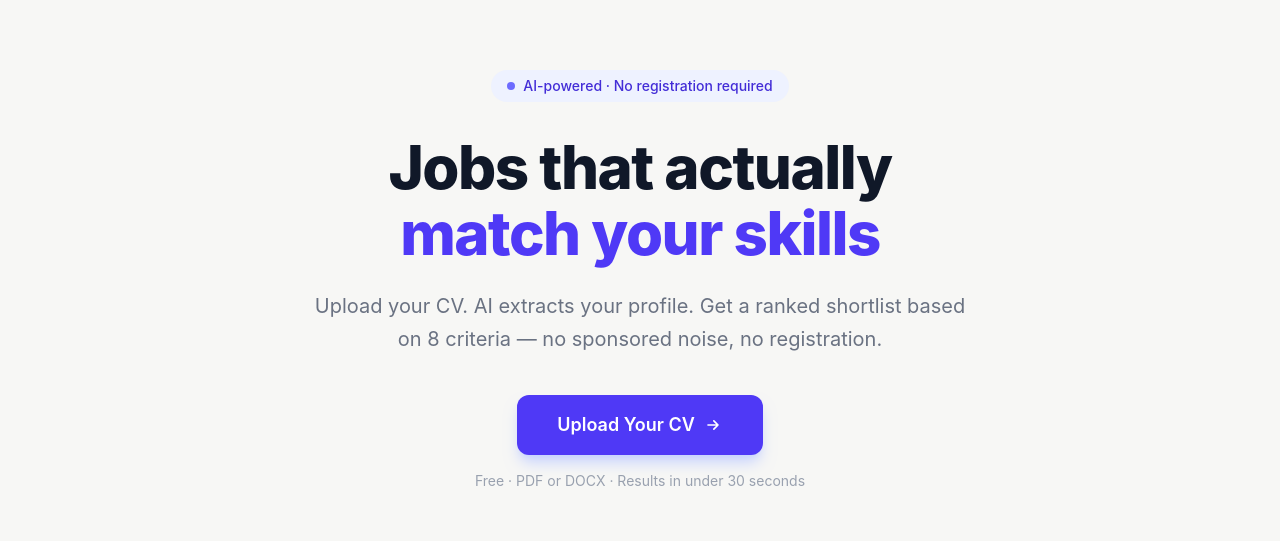
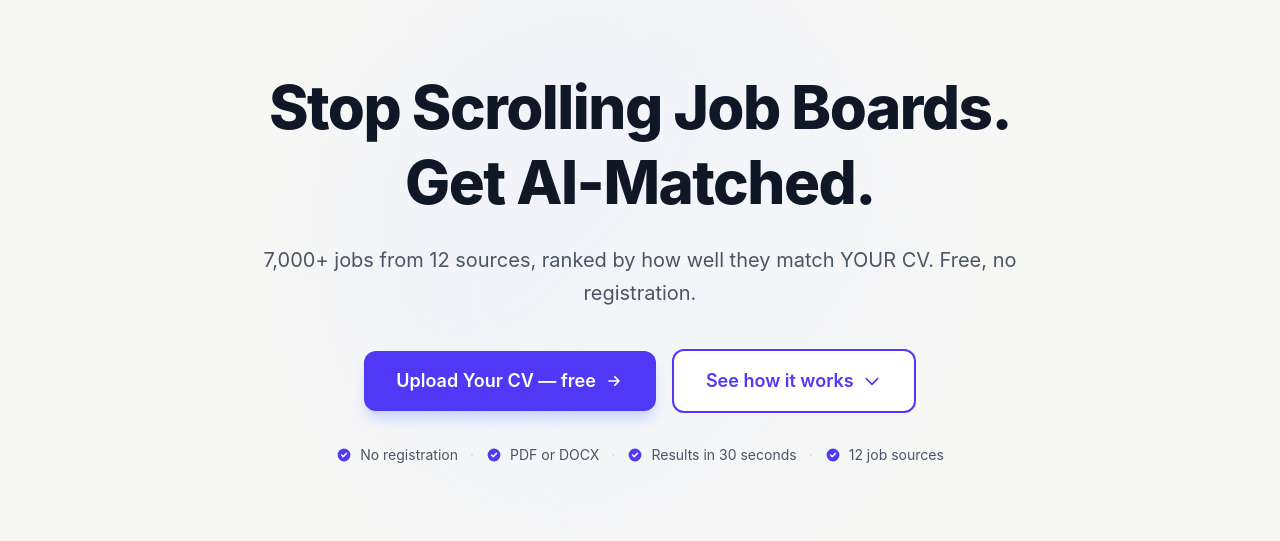
Before and after one commit to MartinPetrov8/AI-me-a-job, a Next.js app: page / in a window 1280 px wide. Shown: the part 152-693 px from the top of the page. Built offline with nearby package versions, Linux system fonts and the light colour scheme; no server answers; the database is empty.

Commit message:
feat(S-01): Hero Section Overhaul

```diff
--- a/src/app/home-client.tsx
+++ b/src/app/home-client.tsx
@@ -2,6 +2,7 @@
 
 import Link from 'next/link';
 import { useEffect, useState } from 'react';
+import { motion, useReducedMotion } from 'framer-motion';
 
 interface Stats {
   total_jobs: number;
@@ -12,6 +13,7 @@ interface Stats {
 
 export default function HomeClient() {
   const [stats, setStats] = useState<Stats | null>(null);
+  const prefersReducedMotion = useReducedMotion();
 
   useEffect(() => {
     fetch('/api/stats')
@@ -19,6 +21,31 @@ export default function HomeClient() {
       .then(data => setStats(data))
       .catch(() => setStats(null));
   }, []);
+
+  const handleSmoothScroll = (e: React.MouseEvent<HTMLAnchorElement>) => {
+    e.preventDefault();
+    const target = document.querySelector('#how-it-works');
+    if (target) {
+      target.scrollIntoView({ behavior: 'smooth' });
+    }
+  };
+
+  const AnimatedCounter = ({ value }: { value: number }) => {
+    if (prefersReducedMotion) {
+      return <span className="font-bold text-2xl text-indigo-600">{value.toLocaleString()}</span>;
+    }
+
+    return (
+      <motion.span
+        className="font-bold text-2xl text-indigo-600"
+        initial={{ opacity: 0, scale: 0.8 }}
+        animate={{ opacity: 1, scale: 1 }}
+        transition={{ duration: 0.5 }}
+      >
+        {value.toLocaleString()}
+      </motion.span>
+    );
+  };
 
   return (
     <main className="min-h-screen bg-[#F7F7F5]">
@@ -31,59 +58,99 @@ export default function HomeClient() {
         </div>
       </nav>
 
-      <div className="max-w-5xl mx-auto px-6 pt-24 pb-16 text-center">
-        <div className="inline-flex items-center gap-2 bg-indigo-50 text-indigo-700 text-sm font-medium px-4 py-1.5 rounded-full mb-8">
-          <span className="w-2 h-2 rounded-full bg-indigo-500 animate-pulse" />
-          AI-powered · No registration required
-        </div>
+      <div className="relative max-w-5xl mx-auto px-6 pt-24 pb-16 text-center overflow-hidden">
+        <div className="absolute top-0 left-1/2 -translate-x-1/2 w-[600px] h-[600px] bg-gradient-to-br from-indigo-100 via-indigo-50 to-transparent rounded-full blur-3xl opacity-40 pointer-events-none" />
 
-        <h1 className="text-6xl font-extrabold text-gray-900 mb-6 leading-[1.1] tracking-tight">
-          Jobs that actually<br />
-          <span className="text-indigo-600">match your skills</span>
+        <div className="relative z-10">
+          <h1 className="text-5xl md:text-6xl font-extrabold text-gray-900 mb-6 leading-tight tracking-tight">
+            Stop Scrolling Job Boards.<br />
+            Get AI-Matched.
           </h1>
 
-        <p className="text-xl text-gray-500 mb-10 max-w-2xl mx-auto leading-relaxed">
-          Upload your CV. AI extracts your profile. Get a ranked shortlist based on 8 criteria — no sponsored noise, no registration.
+          <p className="text-xl text-gray-600 mb-10 max-w-3xl mx-auto leading-relaxed">
+            7,000+ jobs from 12 sources, ranked by how well they match YOUR CV. Free, no registration.
           </p>
 
+          <div className="flex flex-col sm:flex-row items-center justify-center gap-4 mb-8">
             <Link
               href="/upload"
-          className="inline-flex items-center gap-2 bg-indigo-600 text-white font-semibold px-10 py-4 rounded-xl hover:bg-indigo-700 transition-colors text-lg shadow-lg shadow-indigo-200"
+              className="inline-flex items-center gap-2 bg-indigo-600 text-white font-semibold px-8 py-4 rounded-xl hover:bg-indigo-700 transition-colors text-lg shadow-lg shadow-indigo-200 w-full sm:w-auto justify-center"
             >
-          Upload Your CV
+              Upload Your CV — free
               <svg className="w-5 h-5" fill="none" stroke="currentColor" viewBox="0 0 24 24">
                 <path strokeLinecap="round" strokeLinejoin="round" strokeWidth={2} d="M13 7l5 5m0 0l-5 5m5-5H6" />
               </svg>
             </Link>
-        <p className="mt-4 text-sm text-gray-400">Free · PDF or DOCX · Results in under 30 seconds</p>
+            <a
+              href="#how-it-works"
+              onClick={handleSmoothScroll}
+              className="inline-flex items-center gap-2 bg-white text-indigo-600 font-semibold px-8 py-4 rounded-xl border-2 border-indigo-600 hover:bg-indigo-50 transition-colors text-lg w-full sm:w-auto justify-center"
+            >
+              See how it works
+              <svg className="w-5 h-5" fill="none" stroke="currentColor" viewBox="0 0 24 24">
+                <path strokeLinecap="round" strokeLinejoin="round" strokeWidth={2} d="M19 9l-7 7-7-7" />
+              </svg>
+            </a>
+          </div>
+
+          <div className="flex flex-wrap items-center justify-center gap-3 text-sm text-gray-600 mb-12">
+            <span className="flex items-center gap-2">
+              <svg className="w-4 h-4 text-indigo-600" fill="currentColor" viewBox="0 0 20 20">
+                <path fillRule="evenodd" d="M10 18a8 8 0 100-16 8 8 0 000 16zm3.707-9.293a1 1 0 00-1.414-1.414L9 10.586 7.707 9.293a1 1 0 00-1.414 1.414l2 2a1 1 0 001.414 0l4-4z" clipRule="evenodd" />
+              </svg>
+              No registration
+            </span>
+            <span className="text-gray-300">·</span>
+            <span className="flex items-center gap-2">
+              <svg className="w-4 h-4 text-indigo-600" fill="currentColor" viewBox="0 0 20 20">
+                <path fillRule="evenodd" d="M10 18a8 8 0 100-16 8 8 0 000 16zm3.707-9.293a1 1 0 00-1.414-1.414L9 10.586 7.707 9.293a1 1 0 00-1.414 1.414l2 2a1 1 0 001.414 0l4-4z" clipRule="evenodd" />
+              </svg>
+              PDF or DOCX
+            </span>
+            <span className="text-gray-300">·</span>
+            <span className="flex items-center gap-2">
+              <svg className="w-4 h-4 text-indigo-600" fill="currentColor" viewBox="0 0 20 20">
+                <path fillRule="evenodd" d="M10 18a8 8 0 100-16 8 8 0 000 16zm3.707-9.293a1 1 0 00-1.414-1.414L9 10.586 7.707 9.293a1 1 0 00-1.414 1.414l2 2a1 1 0 001.414 0l4-4z" clipRule="evenodd" />
+              </svg>
+              Results in 30 seconds
+            </span>
+            <span className="text-gray-300">·</span>
+            <span className="flex items-center gap-2">
+              <svg className="w-4 h-4 text-indigo-600" fill="currentColor" viewBox="0 0 20 20">
+                <path fillRule="evenodd" d="M10 18a8 8 0 100-16 8 8 0 000 16zm3.707-9.293a1 1 0 00-1.414-1.414L9 10.586 7.707 9.293a1 1 0 00-1.414 1.414l2 2a1 1 0 001.414 0l4-4z" clipRule="evenodd" />
+              </svg>
+              12 job sources
+            </span>
+          </div>
+        </div>
       </div>
 
       {stats && (
-        <div className="max-w-5xl mx-auto px-6 pb-8">
+        <div className="max-w-5xl mx-auto px-6 pb-16">
           <div className="bg-white rounded-2xl border border-gray-100 shadow-sm p-6 text-center">
-            <div className="flex items-center justify-center gap-8 text-sm text-gray-600">
+            <div className="flex flex-col sm:flex-row items-center justify-center gap-6 sm:gap-8 text-sm text-gray-600">
               <div className="flex items-center gap-2">
-                <span className="font-bold text-2xl text-indigo-600 animate-count">{stats.total_jobs}</span>
+                <AnimatedCounter value={stats.total_jobs} />
                 <span>active jobs</span>
               </div>
-              <span className="text-gray-300">|</span>
+              <span className="hidden sm:inline text-gray-300">|</span>
               <div className="flex items-center gap-2">
-                <span className="font-bold text-2xl text-indigo-600 animate-count">{stats.countries}</span>
+                <AnimatedCounter value={stats.countries} />
                 <span>countries</span>
               </div>
-              <span className="text-gray-300">|</span>
+              <span className="hidden sm:inline text-gray-300">|</span>
               <div className="flex items-center gap-2">
-                <span className="font-bold text-2xl text-indigo-600 animate-count">{stats.sources}</span>
+                <AnimatedCounter value={stats.sources} />
                 <span>sources</span>
               </div>
-              <span className="text-gray-300">|</span>
+              <span className="hidden sm:inline text-gray-300">|</span>
               <span className="text-gray-500">Updated daily</span>
             </div>
           </div>
         </div>
       )}
 
-      <div className="max-w-5xl mx-auto px-6 pb-16">
+      <div id="how-it-works" className="max-w-5xl mx-auto px-6 pb-16">
         <h2 className="text-3xl font-bold text-gray-900 text-center mb-12">How it works</h2>
         <div className="grid grid-cols-1 md:grid-cols-3 gap-6">
           <div className="bg-white rounded-2xl border border-gray-100 shadow-sm p-8 hover:shadow-md transition-shadow">
@@ -107,16 +174,6 @@ export default function HomeClient() {
       <footer className="border-t border-gray-100 bg-white py-6 text-center text-gray-400 text-sm">
         <p>Built by Martin Petrov | <a href="https://github.com/MartinPetrov8/AI-me-a-job" target="_blank" rel="noopener noreferrer" className="text-indigo-600 hover:text-indigo-700 transition-colors">Open source on GitHub</a></p>
       </footer>
-
-      <style jsx>{`
-        @keyframes count {
-          from { opacity: 0.5; transform: scale(0.95); }
-          to { opacity: 1; transform: scale(1); }
-        }
-        .animate-count {
-          animation: count 0.6s ease-out;
-        }
-      `}</style>
     </main>
   );
 }
```
Also changed, not shown: .antfarm/repo-map.txt, progress.txt, 1 other file (tests, documents, lock files or other folders). Lines whose indentation alone changed are shown as unchanged.
